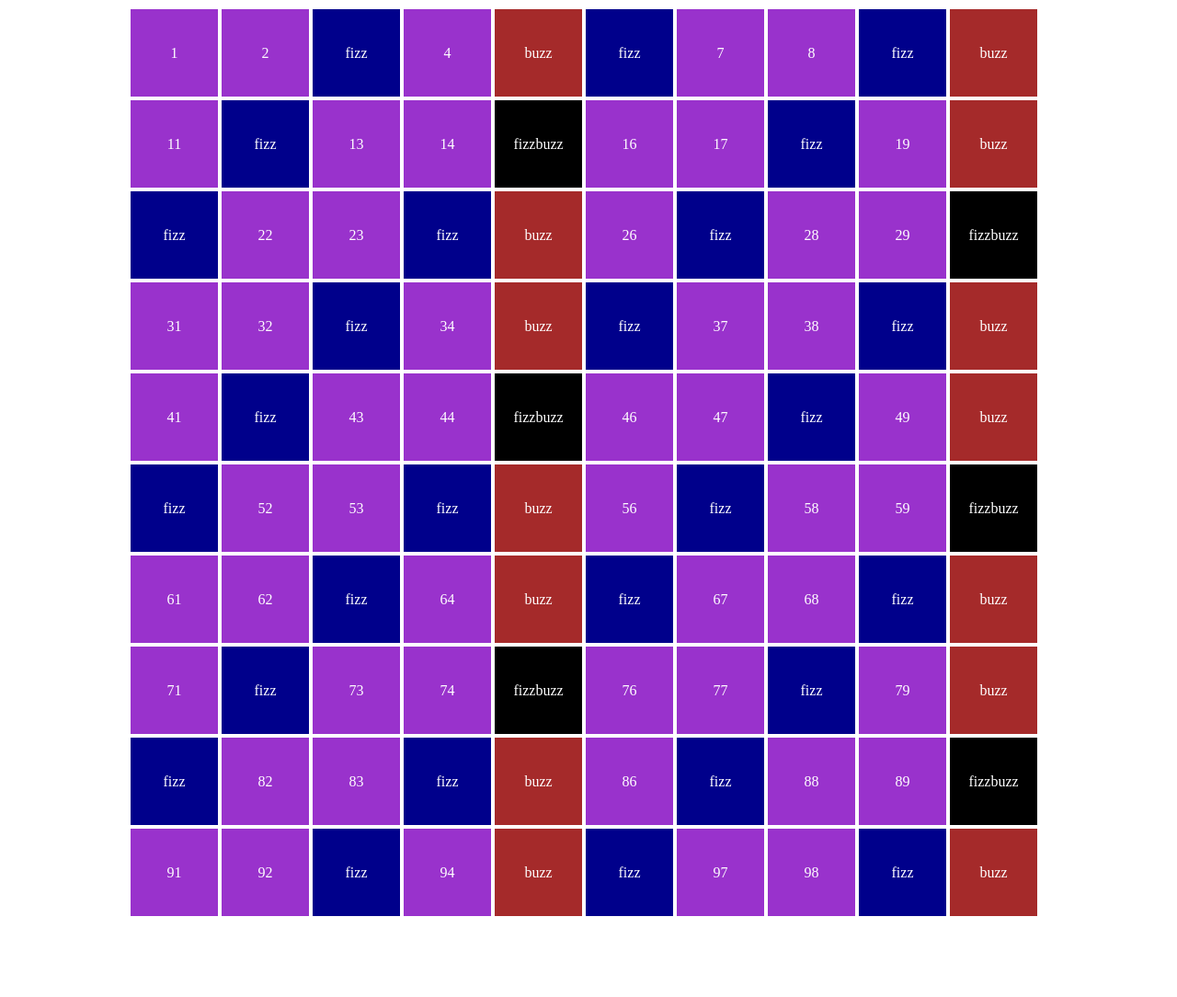
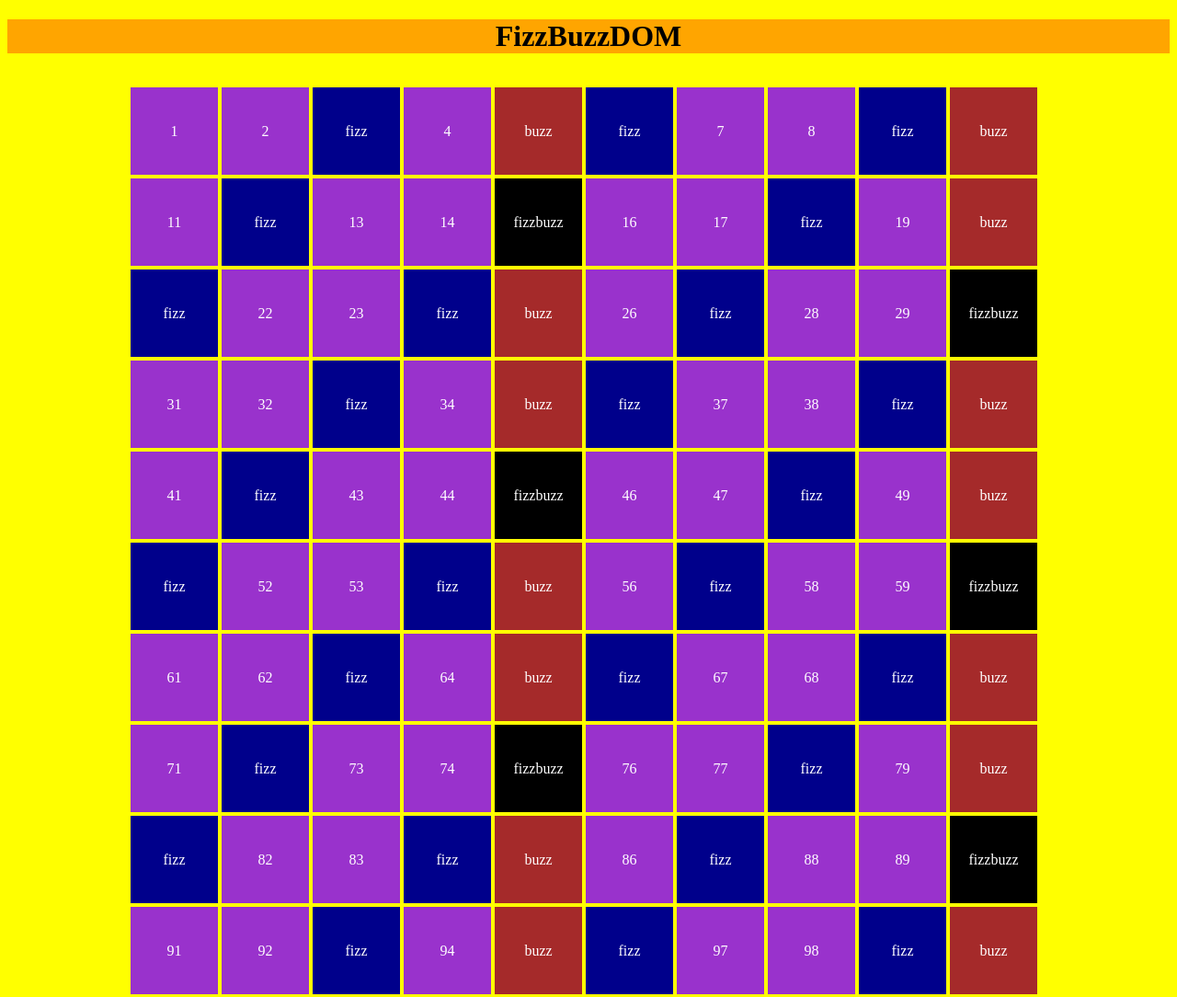
Before and after one commit to emiliantimofei/js-fizzbuzz, a plain HTML site: page index.html in a window 1280 px wide. Shown: the whole page at 92% size. Before the commit the page ends 1006 px from the top, so only its background shows below. Drawn offline with Linux system fonts and the light colour scheme.

Commit message:
somthing else in it like colors

```diff
--- a/css/style.css
+++ b/css/style.css
@@ -1,9 +1,17 @@
+body{
+    background-color: yellow;
+}
+h1{
+    background-color: orange;
+    text-align: center;
+}
 .square{
     width: 1000px;
     display: flex;
     flex-wrap: wrap;
     color: white;
     margin: 0 auto;
+    margin-top: 35px;
 }
 .in-common{
     width: 95px;
--- a/index.html
+++ b/index.html
@@ -15,7 +15,9 @@
     <title>FizzBuzz</title>
 </head>
 <body>
-    <div id="my-container" class="square"></div>
+    <h1>FizzBuzzDOM</h1>
+    <div id="my-container" class="square">
+    </div>
     <script src="js/script.js" type="text/javascript"></script>
 </body>
 </html>
```
